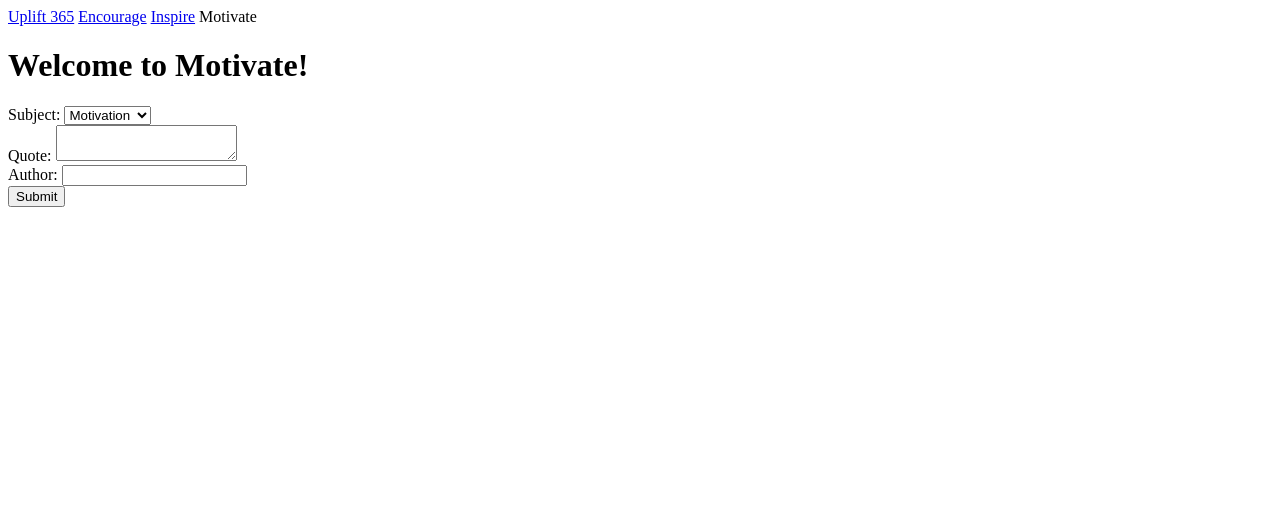
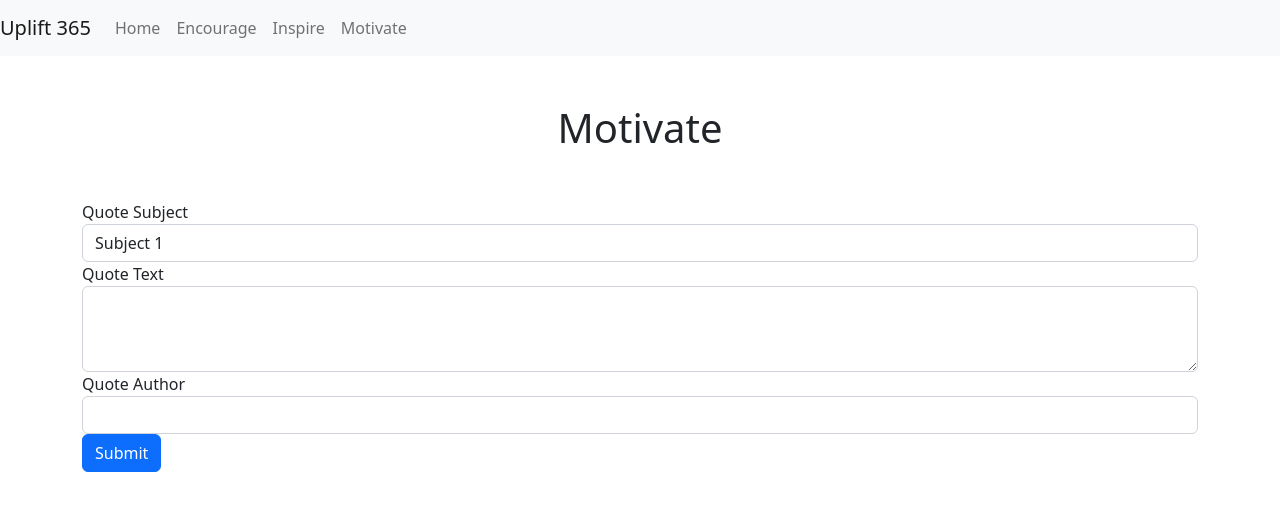
Before and after one commit to alexevans23/startup, a plain HTML site: page motivate.html in a window 1280 px wide. Drawn offline with nearby package versions, Linux system fonts and the light colour scheme.

Commit message:
added motivate contents, fixed errors in links

```diff
--- a/motivate.html
+++ b/motivate.html
@@ -2,37 +2,60 @@
 <html>
 <head>
 	<title>Motivate</title>
-</head>
-<body>
-	<div>
-		<a href="index.html">Uplift 365</a>
-		<a href="encourage.html">Encourage</a>
-		<a href="inspire.html">Inspire</a>
-		<a>Motivate</a>
-	</div>
+	<link
+	href="https://cdn.jsdelivr.net/npm/bootstrap@5.2.2/dist/css/bootstrap.min.css"
+	rel="stylesheet"
+	integrity="sha384-Zenh87qX5JnK2Jl0vWa8Ck2rdkQ2Bzep5IDxbcnCeuOxjzrPF/et3URy9Bv1WTRi"
+	crossorigin="anonymous"
+  />
+  </head>
 
-	<h1>Welcome to Motivate!</h1>
+  <body>
+   <nav class="navbar navbar-expand-lg navbar-light bg-light">
+    <a class="navbar-brand" href="#">Uplift 365</a>
+    <button class="navbar-toggler" type="button" data-toggle="collapse" data-target="#navbarNav" aria-controls="navbarNav" aria-expanded="false" aria-label="Toggle navigation">
+      <span class="navbar-toggler-icon"></span>
+    </button>
+    <div class="collapse navbar-collapse" id="navbarNav">
+      <ul class="navbar-nav">
+		<li class="nav-item">
+		  <a class="nav-link" href="index.html">Home</a>
+		</li>
+        <li class="nav-item active">
+          <a class="nav-link" href="encourage.html">Encourage</a>
+        </li>
+        <li class="nav-item">
+          <a class="nav-link" href="inspire.html">Inspire</a>
+        </li>
+        <li class="nav-item">
+          <a class="nav-link" href="motivate.html">Motivate</a>
+        </li>
+      </ul>
+    </div>
+  </nav>
 
-	<form>
-		<label for="subject">Subject:</label>
-		<select id="subject" name="subject">
-			<option value="motivation">Motivation</option>
-			<option value="happiness">Happiness</option>
-			<option value="success">Success</option>
-			<option value="Charity">Charity</option>
-      		<option value="patience">Patience</option>
-      		<option value="endurance">Endurance</option>
-		</select><br>
-		<label for="quote">Quote:</label>
-		<textarea id="quote" name="quote"></textarea><br>
-		<label for="author">Author:</label>
-		<input type="text" id="author" name="author"><br>
-		<button type="submit">Submit</button>
-	</form>
-
-	<div id="quote-display">
-
-	</div>
+  <div class="container mt-5">
+    <h1 class="text-center mb-5">Motivate</h1>
+    <form>
+      <div class="form-group">
+        <label for="quoteSubject">Quote Subject</label>
+        <select class="form-control" id="quoteSubject">
+          <option>Subject 1</option>
+          <option>Subject 2</option>
+          <option>Subject 3</option>
+        </select>
+      </div>
+      <div class="form-group">
+        <label for="quoteText">Quote Text</label>
+        <textarea class="form-control" id="quoteText" rows="3"></textarea>
+      </div>
+      <div class="form-group">
+        <label for="quoteAuthor">Quote Author</label>
+        <input type="text" class="form-control" id="quoteAuthor">
+      </div>
+      <button type="submit" class="btn btn-primary">Submit</button>
+    </form>
+  </div>
 
 </body>
 </html>
```
Also changed, not shown: encourage.html (+1 -1 lines), inspire.html (+1 -1 lines).
